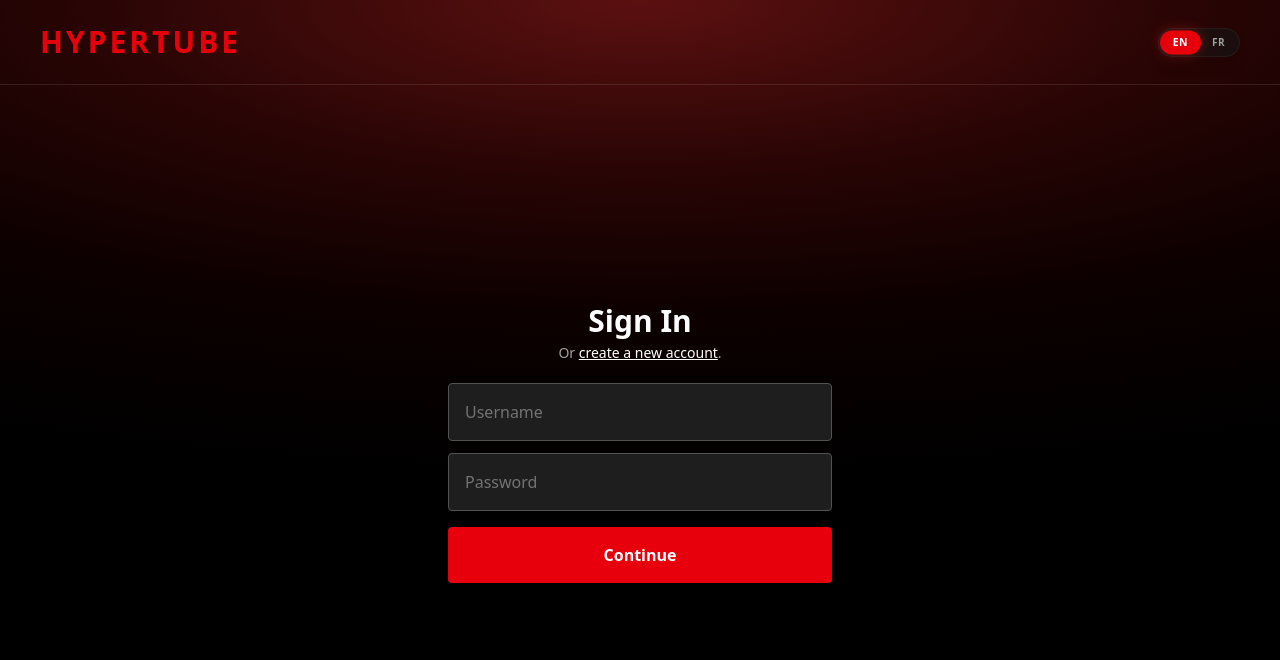
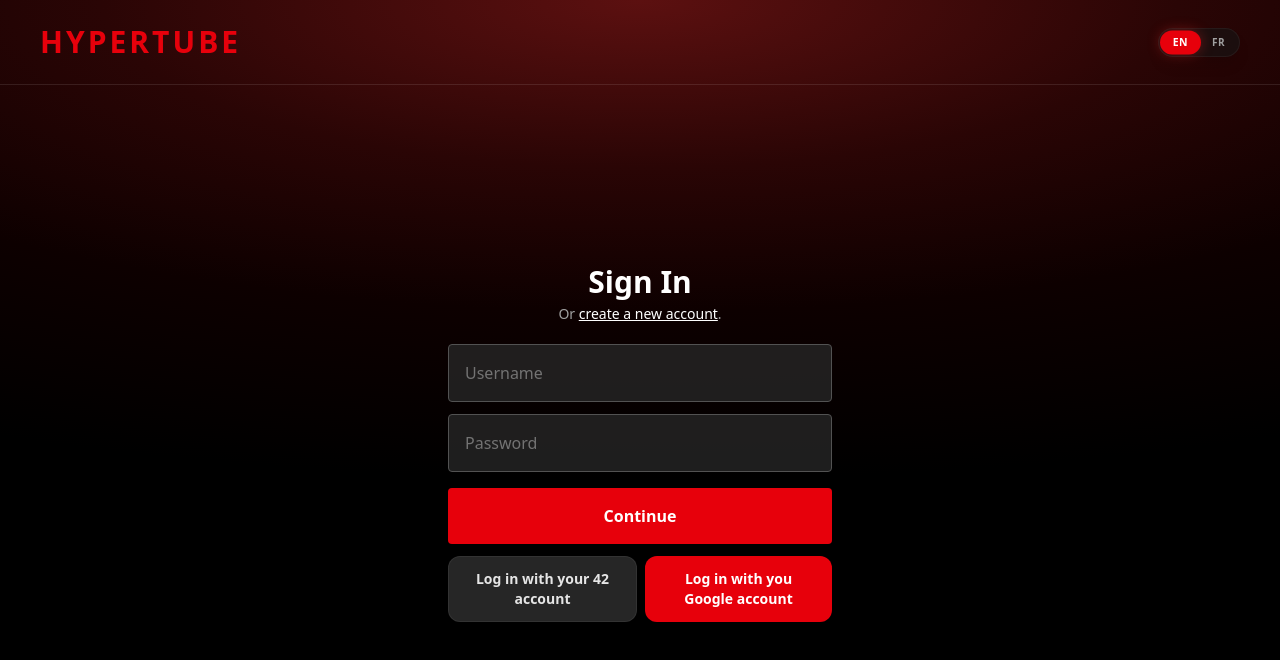
Before and after one commit to FlorianBesson/hypertube, a React (Vite) app in the folder frontend/: page / in a window 1280 px wide. Shown: the top 660 px of the page. Built offline with nearby package versions, Linux system fonts and the light colour scheme.

Commit message:
added new log in buttons + translations

```diff
--- a/frontend/src/locales/en.json
+++ b/frontend/src/locales/en.json
@@ -16,7 +16,9 @@
     "networkError": "Network error, try again.",
     "usernamePlaceholder": "Username",
     "passwordPlaceholder": "Password",
-    "continueButton": "Continue"
+    "continueButton": "Continue",
+    "logButton42": "Log in with your 42 account",
+    "logButtonGoogle": "Log in with you Google account"
   },
   "dashboard": {
     "communityTitle": "Community Members",
--- a/frontend/src/locales/fr.json
+++ b/frontend/src/locales/fr.json
@@ -16,7 +16,9 @@
     "networkError": "Erreur réseau, réessayez.",
     "usernamePlaceholder": "Nom d'utilisateur",
     "passwordPlaceholder": "Mot de passe",
-    "continueButton": "Continuer"
+    "continueButton": "Continuer",
+    "logButton42": "Se connecter via 42",
+    "logButtonGoogle": "Se connecter via Google"
   },
   "dashboard": {
     "communityTitle": "Membres de la communauté",
--- a/frontend/src/pages/LoginPage.tsx
+++ b/frontend/src/pages/LoginPage.tsx
@@ -144,6 +144,25 @@ export default function LoginPage({
             >
               {t.continueButton}
             </Button>
+
+            <div className="flex gap-2 w-full">
+              <Button
+                type="button"
+                disabled={loading}
+                loading={loading}
+                variant="secondary"
+                className="flex-1"
+                onClick={() => window.location.href = '/api/auth/42'}>
+                  {t.logButton42}
+              </Button>
+              <Button
+                type="button"
+                disabled={loading}
+                loading={loading}
+                className="flex-1">
+                  {t.logButtonGoogle}
+              </Button>
+            </div>
           </form>
 
         </div>
```
